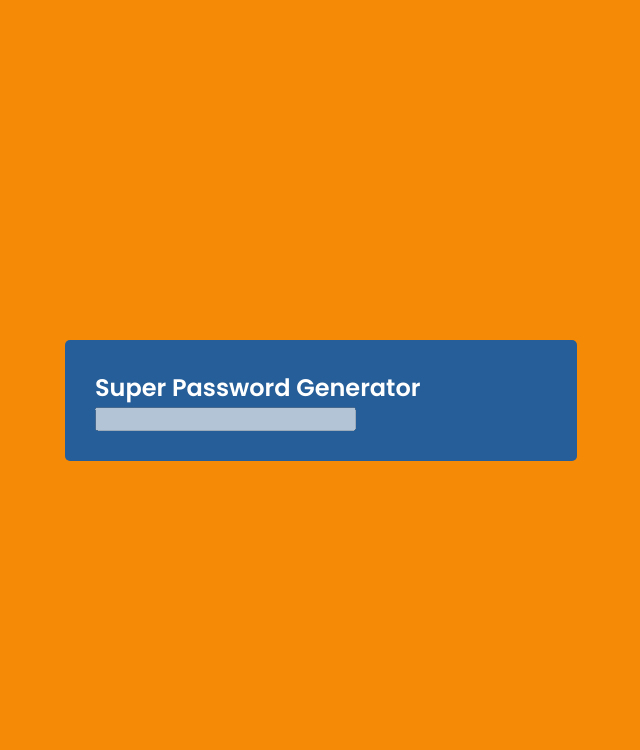
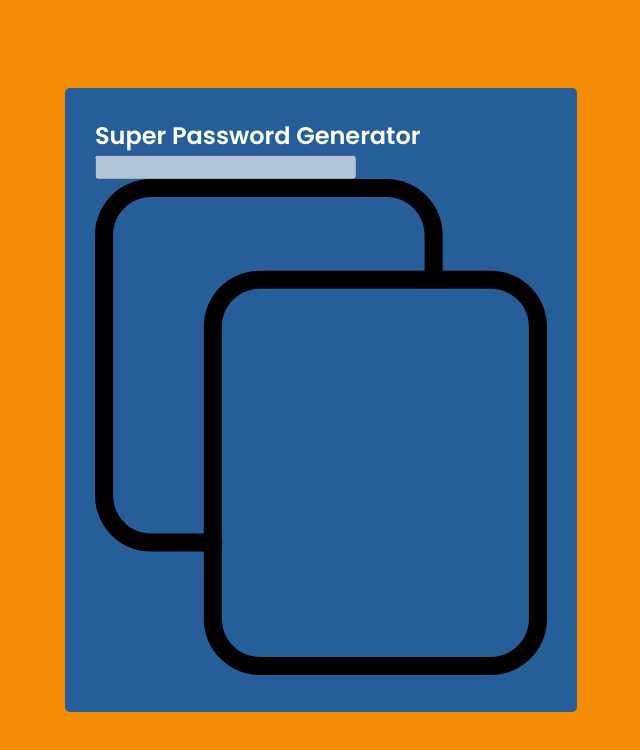
Before and after one commit to 4Lorean2/password-generator-reactjs, a React (Create React App) app: page / in a window 1280 px wide. Shown: the top 750 px of the page, without its empty margins (319-959 px from the left). Built offline with nearby package versions, Linux system fonts and the light colour scheme.

Commit message:
added assets

```diff
--- a/src/Components/PasswordGenerator.jsx
+++ b/src/Components/PasswordGenerator.jsx
@@ -1,5 +1,6 @@
 import React from "react";
 import "./PasswordGenerator.css";
+import copyIcon from "../assets/copy-icon.svg";
 
 const PasswordGenerator = () => {
   return (
@@ -9,6 +10,7 @@ const PasswordGenerator = () => {
         <div className="password-area">
           <div className="password">
             <input type="text" disabled />
+            <img src={copyIcon} alt="tableicon" className="copyIcon" />
           </div>
         </div>
       </div>
```
Also changed, not shown: src/assets/copy-icon.svg (added).
